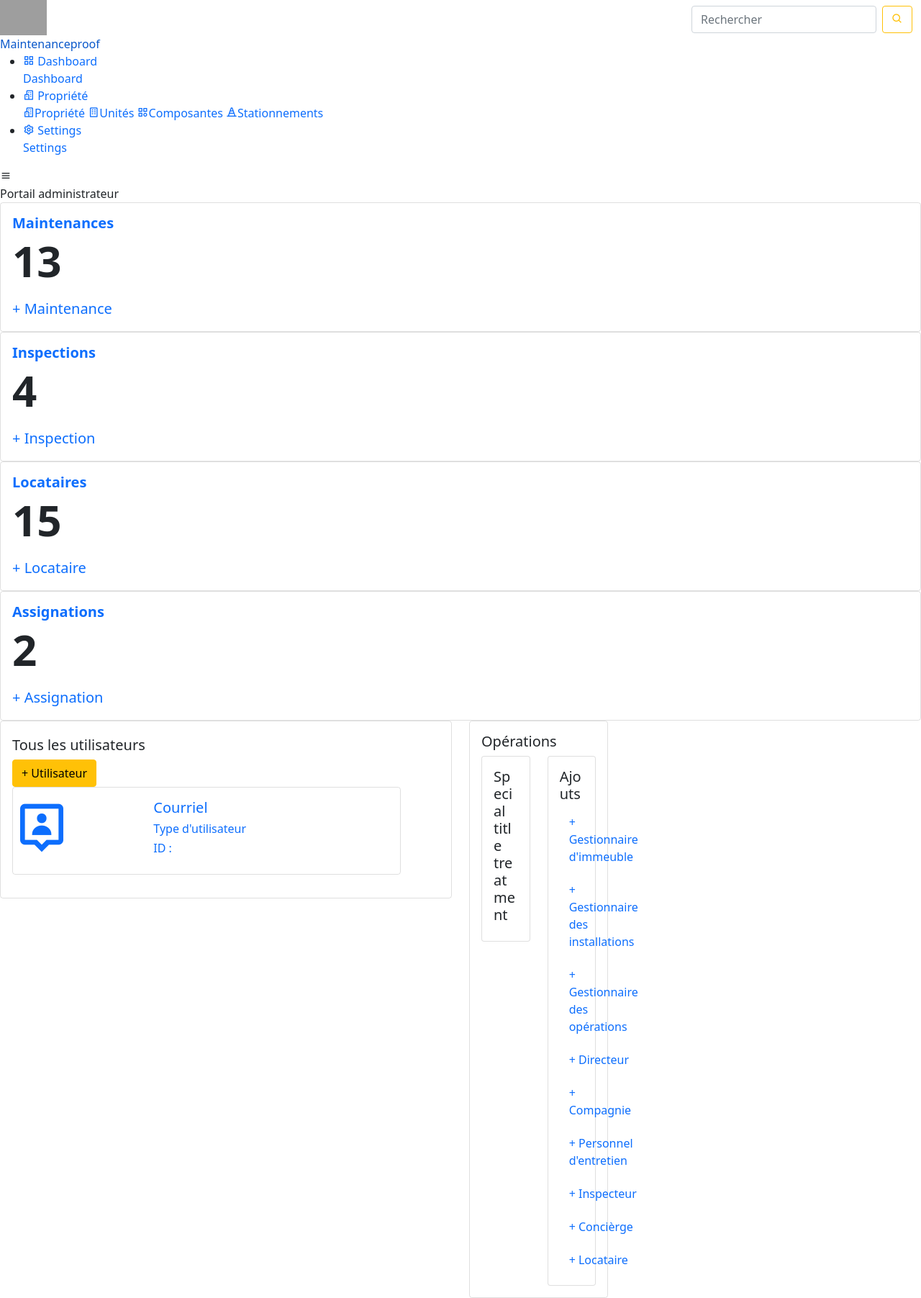
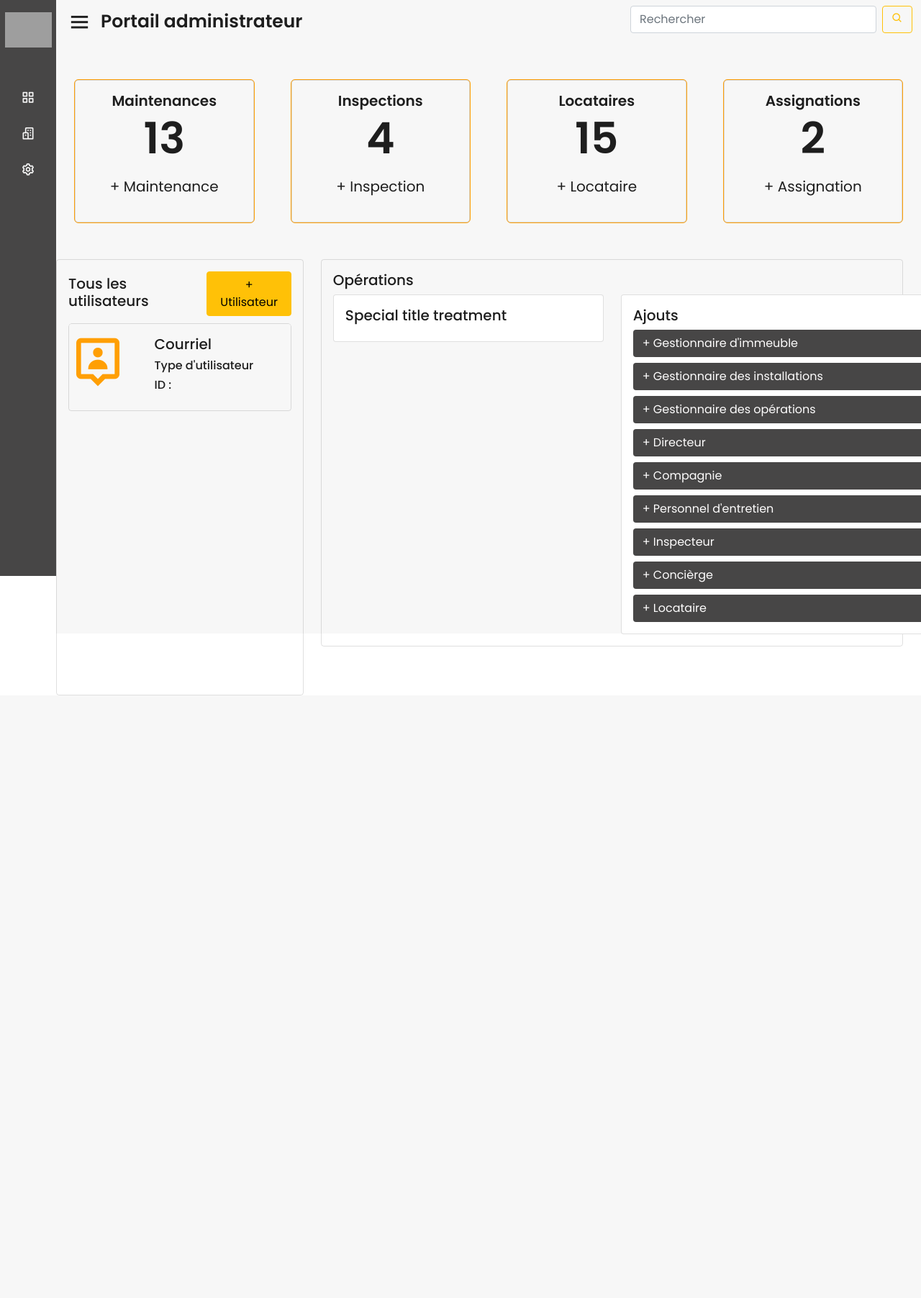
Before and after one commit to Maintenanceproof/MaintenanceProof, a PHP site: page /admin_portal.php in a window 1280 px wide. Shown: the whole page at 72% size. After the commit the page ends 966 px from the top, so only its background shows below. Run offline with PHP 8.4, Linux system fonts and the light colour scheme; grey boxes are pictures that could not be loaded.

Commit message:
Update admin_portal.php

```diff
--- a/admin_portal.php
+++ b/admin_portal.php
@@ -10,9 +10,9 @@
     <!-- Box Icons  -->
     <link href='https://unpkg.com/boxicons@2.1.2/css/boxicons.min.css' rel='stylesheet'>
     <!-- Styles  -->
-    <link rel="shortcut icon" href="assets/img/logo1.png" type="image/x-icon">
+    <link rel="shortcut icon" href="logo1.png" type="image/x-icon">
     <link href="https://cdn.jsdelivr.net/npm/bootstrap@5.0.2/dist/css/bootstrap.min.css" rel="stylesheet">
-    <link rel="stylesheet" href="assets/css/style.css">
+    <link rel="stylesheet" href="style.css">
 </head>
 
 <body>
@@ -1014,7 +1014,7 @@
     </section>
 
     <!-- Link JS -->
-    <script src="assets/js/main.js"></script>
+    <script src="main.js"></script>
     <script src="https://cdn.jsdelivr.net/npm/bootstrap@5.0.2/dist/js/bootstrap.bundle.min.js"></script>
 </body>
 
```
